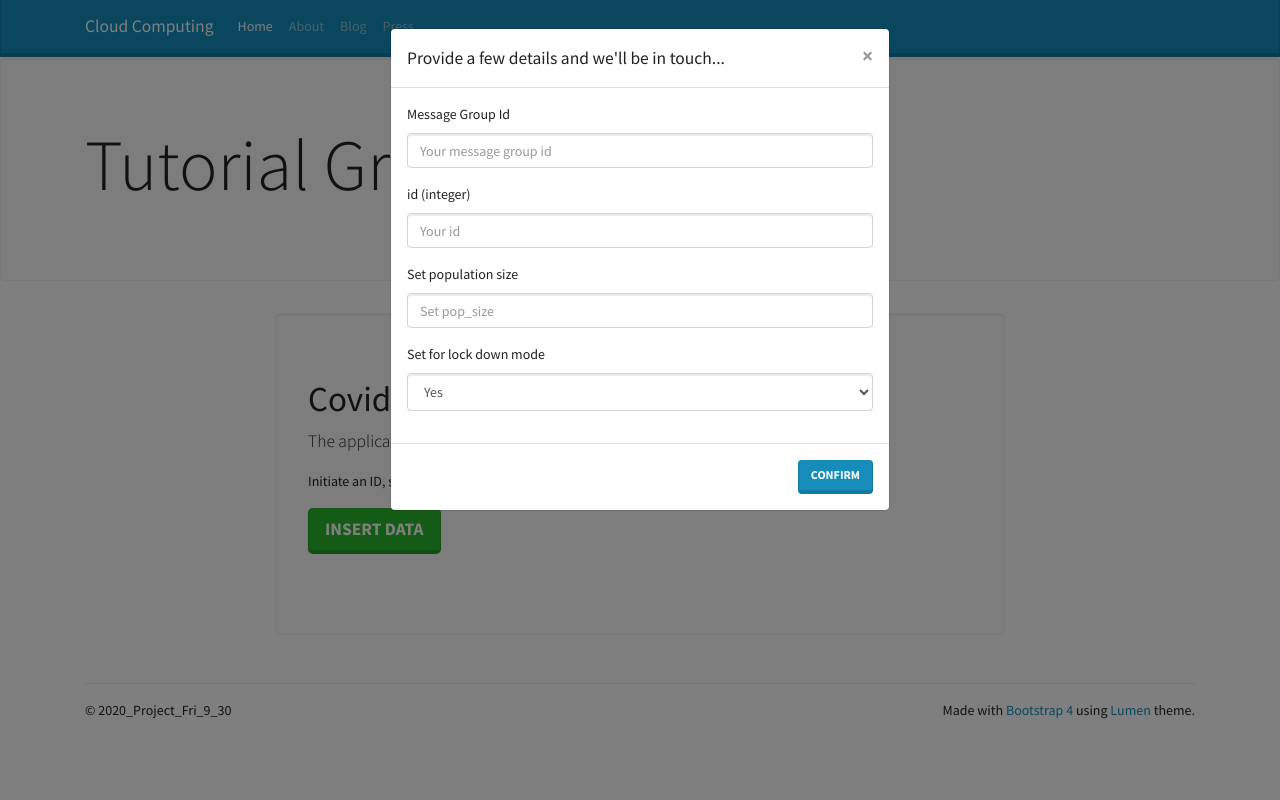
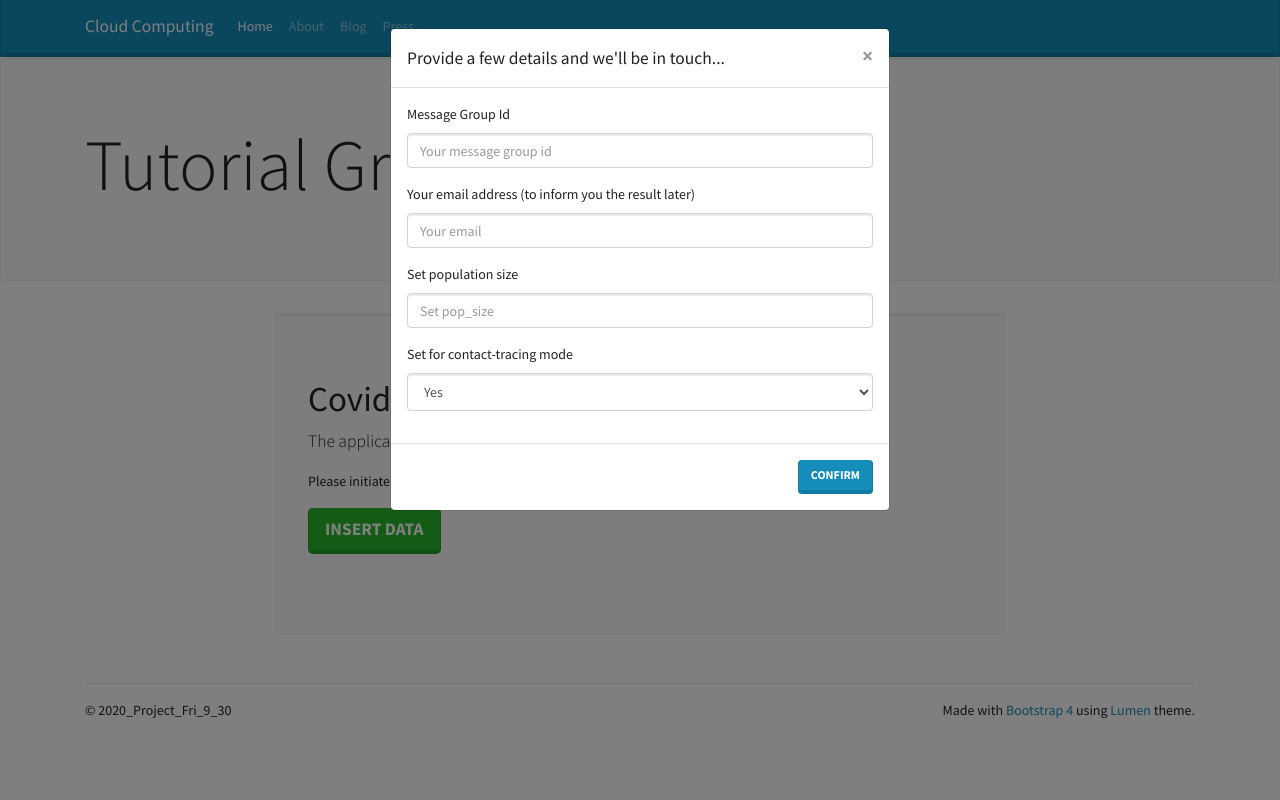
Before and after one commit to CCBDA-UPC/2020_Project_Fri_9_30, a Django app: page / in a window 1280 px wide, after a click on "INSERT DATA". Run offline with Django 3.2, Linux system fonts and the light colour scheme; some libraries are stand-ins or nearby versions.

Commit message:
Django Website Update

```diff
--- a/eb-django-express-signup-base-master/form/templates/index.html
+++ b/eb-django-express-signup-base-master/form/templates/index.html
@@ -18,8 +18,8 @@
                 <h1>Covid-19 Simulation System</h1>
                 <div class="row">
                     <div class="col-sm-9">
-                        <p class="lead">The application is a simulation with scalability.</p>
-                        <p>Initiate an ID, set your demanded population size and simulation mode</p>
+                        <p class="lead">The application is a COVID-19 simulation with scalability.</p>
+                        <p>Please initiate an ID, set your demanded population size and simulation mode</p>
                         <p><a class="btn btn-lg btn-success" data-toggle="modal" href="#signupModal">INSERT DATA</a>
                         </p>
                     </div>
@@ -44,16 +44,16 @@
                             <input type="text" class="form-control" id="MessageGroupId" name="MessageGroupId" placeholder="Your message group id">
                         </div>
                         <div class="form-group">
-                            <label for="id">id (integer)</label>
-                            <input type="text" class="form-control" id="id" name="id" placeholder="Your id">
+                            <label for="email">Your email address (to inform you the result later)</label>
+                            <input type="text" class="form-control" id="email" name="email" placeholder="Your email">
                         </div>
 						<div class="form-group">
                             <label for="pop_size">Set population size</label>
                             <input type="text" class="form-control" id="pop_size" name="pop_size" placeholder="Set pop_size">
                         </div>
                         <div class="form-group">
-                            <label for="lockdownFlag">Set for lock down mode</label>
-                            <select class="form-control" name="lockdownFlag" id="lockdownFlag">
+                            <label for="contactTraceFlag">Set for contact-tracing mode</label>
+                            <select class="form-control" name="contactTraceFlag" id="contactTraceFlag">
                                 <option>Yes</option>
                                 <option>No</option>
                             </select>
--- a/eb-django-express-signup-base-master/form/views.py
+++ b/eb-django-express-signup-base-master/form/views.py
@@ -9,5 +9,5 @@ def home(request):
 
 def signup(request):
     leads = Leads()
-    status = leads.insert_lead(request.POST['MessageGroupId'], request.POST['id'], request.POST['pop_size'], request.POST['lockdownFlag'])
+    status = leads.insert_lead(request.POST['MessageGroupId'], request.POST['email'], request.POST['pop_size'], request.POST['contactTraceFlag'])
     return HttpResponse('', status=status)
```
Also changed, not shown: eb-django-express-signup-base-master/form/models.py (+6 -6 lines), 1 other file.
